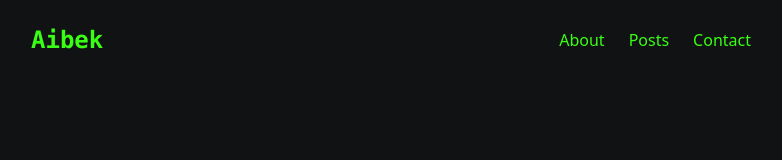
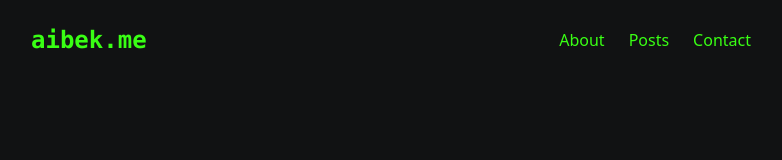
Before and after one commit to aibekz/portfolio, a React (Vite) app: page / in a window 1280 px wide. Shown: the top 160 px of the page, without its empty margins (249-1031 px from the left). Built offline with nearby package versions, Linux system fonts and the light colour scheme; no server answers; a web font is replaced by a local one.

Commit message:
Update site configuration

```diff
--- a/src/constants/siteConfig.js
+++ b/src/constants/siteConfig.js
@@ -7,7 +7,7 @@ export const siteConfig = {
   github: 'https://github.com/aibekz',
   email: "aibek.zhumabekov@outlook.com",
   author: {
-    logo: "Aibek",
+    logo: "aibek.me",
     name: "Aibek",
     title: "A Software Engineer.",
     greeting: "Hi! I'm ",
```
